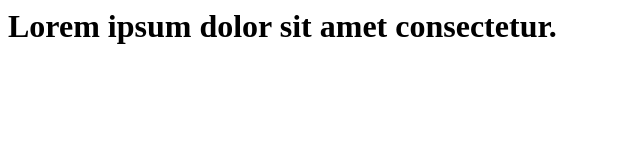
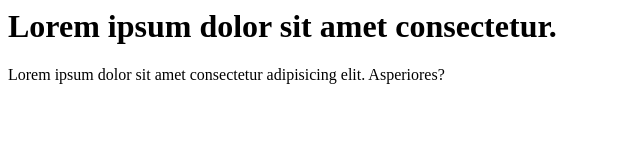
Before and after one commit to pralabs/learning-git, a plain HTML site: page index.html in a window 1280 px wide. Shown: the whole page, without its empty margins (0-640 px from the left). Drawn offline with Linux system fonts and the light colour scheme.

Commit message:
adding index.html

```diff
--- a/index.html
+++ b/index.html
@@ -6,5 +6,6 @@
 </head>
 <body>
     <h1>Lorem ipsum dolor sit amet consectetur.</h1>
+    <p1>Lorem ipsum dolor sit amet consectetur adipisicing elit. Asperiores?</p1>
 </body>
 </html>
```
